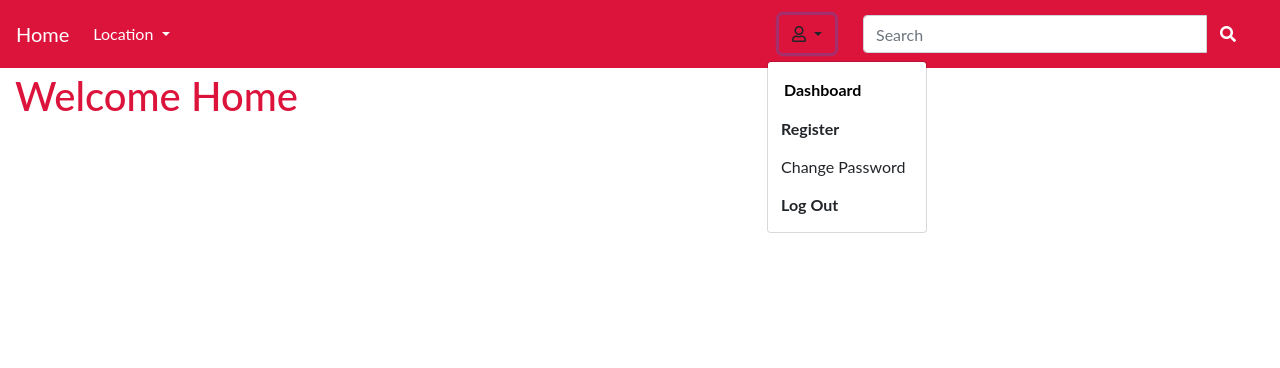
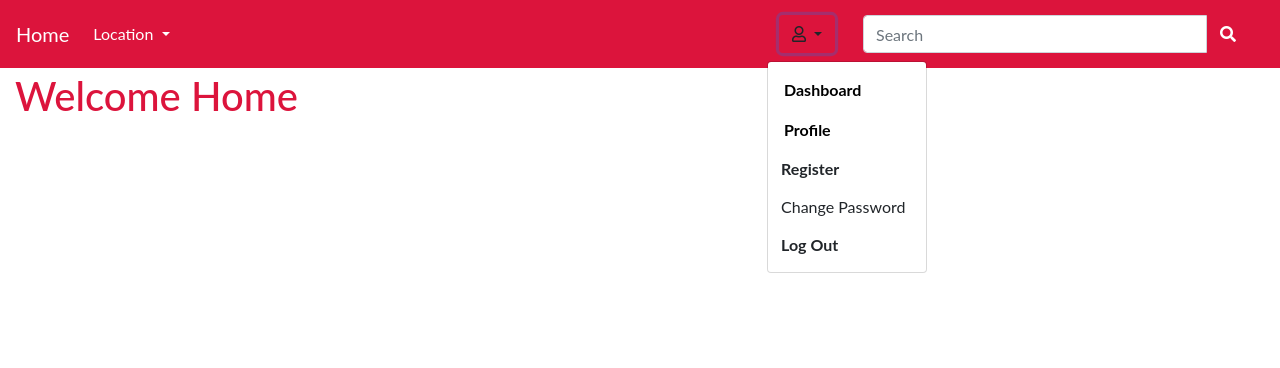
Before and after one commit to ezekielkibiego/Awwwards, a Django app: page / in a window 1280 px wide, after a click that opens the changed part. Shown: the top 368 px of the page. Run offline with Django 3.2, Linux system fonts and the light colour scheme; the visitor is signed in with stand-in values (Sample User, id 1); some libraries are stand-ins or nearby versions; some web fonts are replaced.

Commit message:
created navbar.html

```diff
--- a/awwwardsapp/templates/navbar.html
+++ b/awwwardsapp/templates/navbar.html
@@ -42,6 +42,10 @@
                 <a class="nav-link" href="/admin" style=" color: black;"
                     style="font-weight: 700;">Dashboard</a>
             </li>
+            <li class="nav-item">
+                <a class="nav-link" href="/profile" style=" color: black;"
+                    style="font-weight: 700;">Profile</a>
+            </li>
             <li>
                 <a class='btn btn-default' href="/accounts/register" style="font-weight: 700;">Register</a>
             </li>
```
